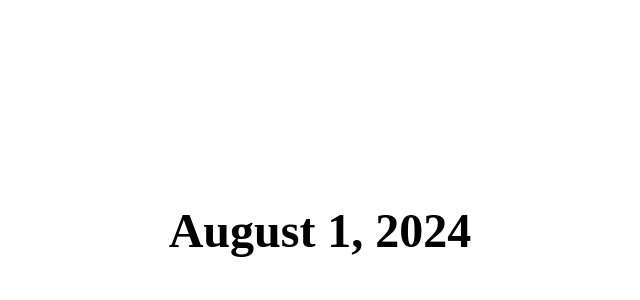
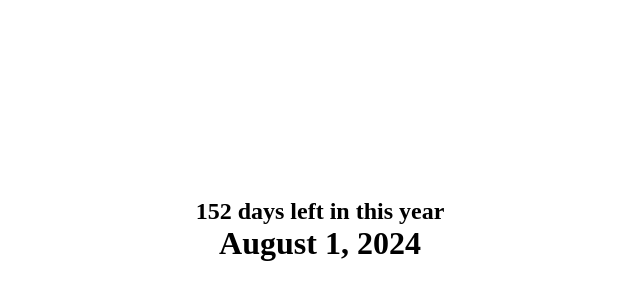
Before and after one commit to Sanjero20/days-left, a website built with Vite: page index.html in a window 1280 px wide. Shown: the part 170-470 px from the top of the page, without its empty margins (320-960 px from the left). Built offline with nearby package versions, Linux system fonts and the light colour scheme.

Commit message:
feat: display remaining days left

```diff
--- a/index.html
+++ b/index.html
@@ -9,7 +9,8 @@
   </head>
   <body>
     <main>
-      <h1 id="days"></h1>
+      <h2 id="remaining"></h2>
+      <h1 id="date"></h1>
     </main>
   </body>
 </html>
--- a/src/main.ts
+++ b/src/main.ts
@@ -22,8 +22,18 @@ const year = date.getFullYear();
 const month = date.getMonth();
 const day = date.getDate();
 
-// Calculate difference between today and before the year ends
+// Get the total days per each month of the remaining
+let remainingDays = 0;
+for (let i = month; i <= 11; i++) {
+  const daysPerMonth = new Date(year, i, 0).getDate();
+  remainingDays += daysPerMonth;
+}
+
+remainingDays = remainingDays - day;
 
 // Display to screen
-const h1 = document.getElementById('days') as HTMLElement;
+const h1 = document.getElementById('date') as HTMLElement;
+const h2 = document.getElementById('remaining') as HTMLElement;
+
+h2.textContent = `${remainingDays} days left in this year`;
 h1.textContent = `${Months[month]} ${day}, ${year}`;
--- a/src/style.css
+++ b/src/style.css
@@ -7,6 +7,7 @@ main {
   width: 100%;
   height: 100vh;
   display: flex;
+  flex-direction: column;
   justify-content: center;
   align-items: center;
 }
```
